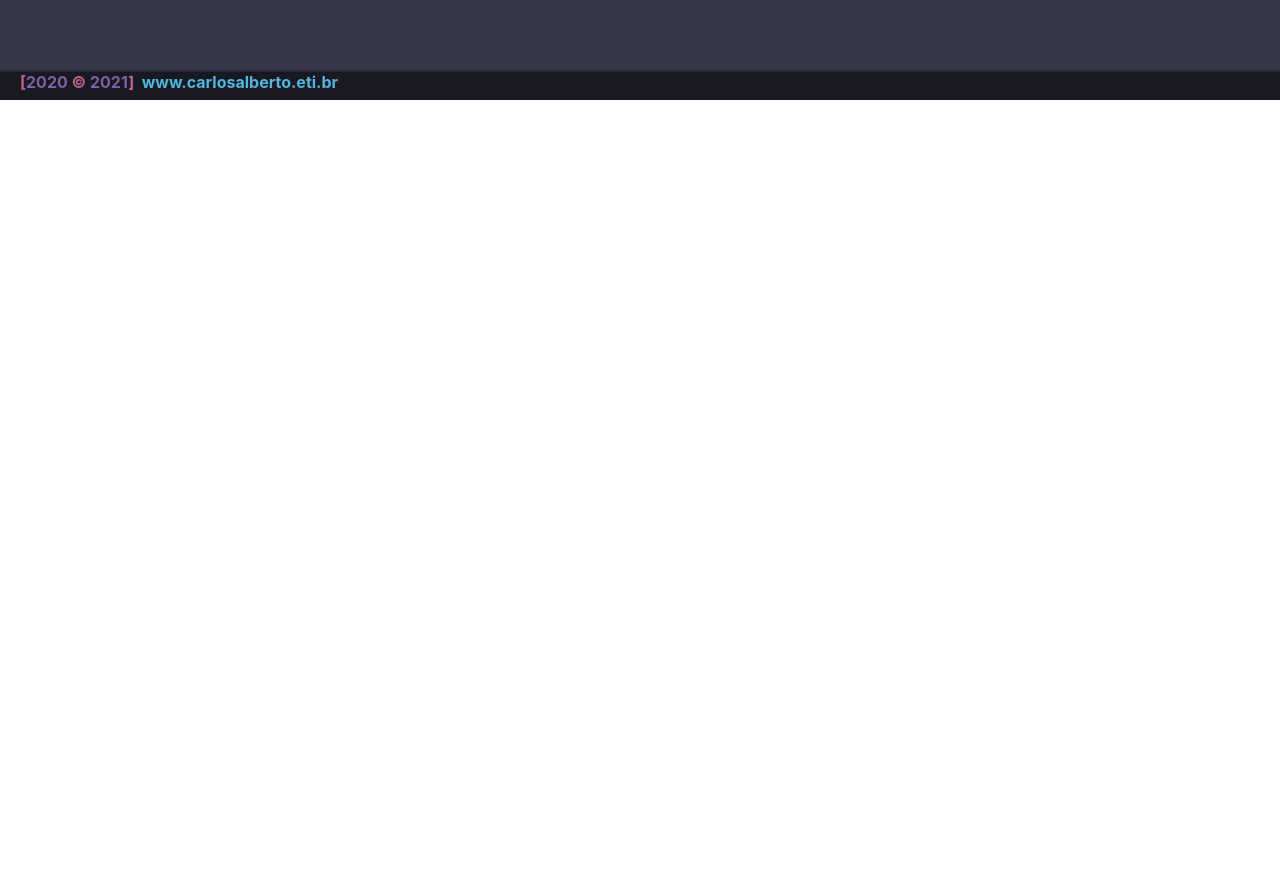
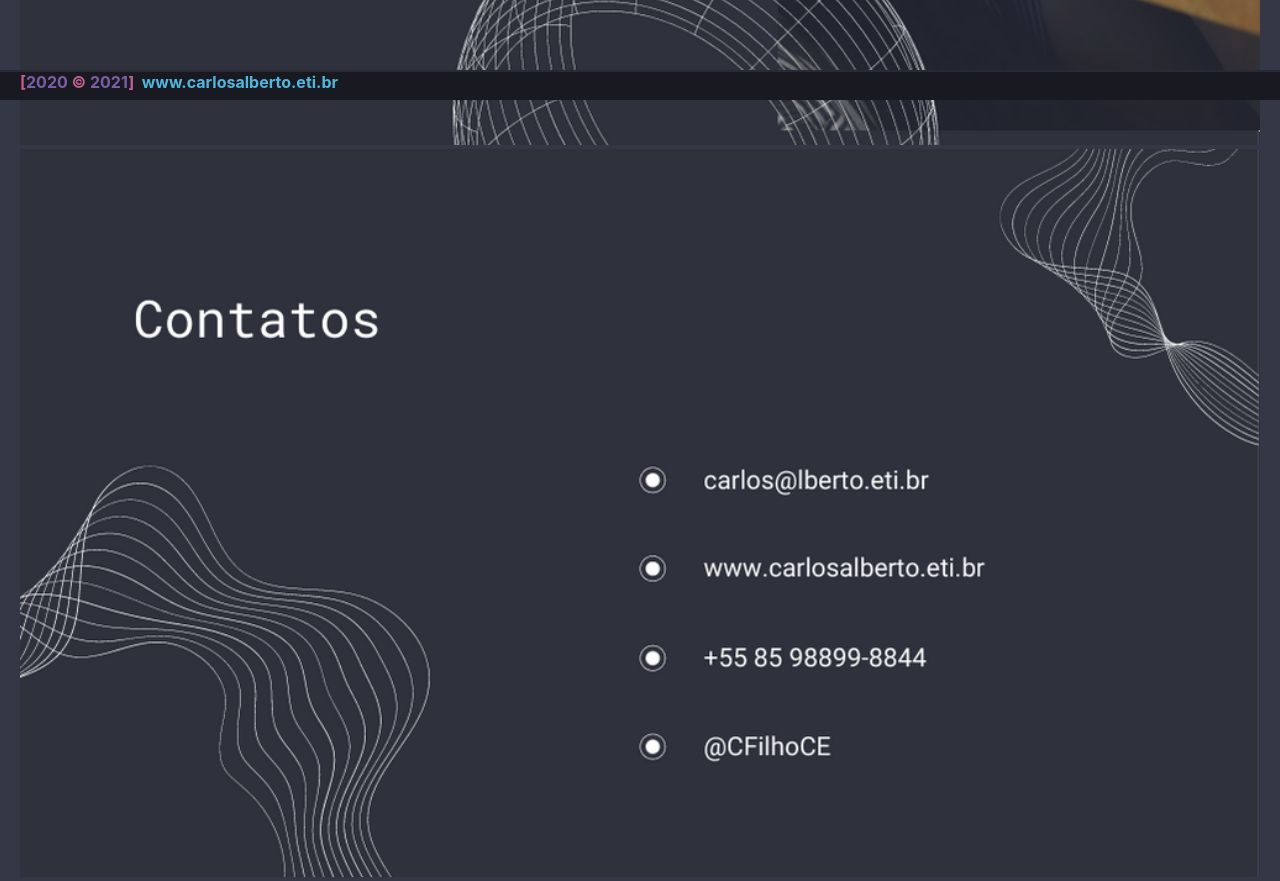
Before and after one commit to calbertofilho/https---github.com-calbertofilho-meu-portfolio, a Next.js app: page / in a window 1280 px wide. Shown: the part 700-1581 px from the top of the page. Before the commit the page ends 800 px from the top, so only its background shows below. Built offline with nearby package versions, Linux system fonts and the light colour scheme.

Commit message:
Update 12-11-2021

```diff
--- a/pages/index.js
+++ b/pages/index.js
@@ -7,18 +7,18 @@ export default function Home() {
   return (
     <div className={styles.container}>
       <Head>
-        <title>Carlos Alberto ETI [Home]</title>
+        <title>Carlos Alberto ETI</title>
       </Head>
 
       <header className={styles.header}>
         <div className={styles.logo}>
-          <Link href="http://www.carlosalberto.eti.br">
+          <Link href="#">
             <a><Image src="/logo.png" alt="Carlos Alberto ETI Logo" width="322" height="94" /></a>
           </Link>
         </div>
 
         <div className={styles.menu}>
-          <Link href="#">
+          <Link href="#Contato">
             <a className={styles.btn}>Contato</a>
           </Link>
           &nbsp;
@@ -37,7 +37,19 @@ export default function Home() {
       </header>
 
       <main className={styles.main}>
-        . . .
+        {/* <iframe src="https://www.canva.com/design/DAEonCTEy38/BdIyfrextOhv_ynAc3oXMw/view?embed" width="100%" height="100%" frameBorder="0" allowFullScreen sandbox /> */}
+        <Link href="#">
+          <a>
+            <Image src="/home.png" alt="Carlos Alberto ETI Home" width="2008" height="1180" />
+          </a>
+        </Link>
+        <br />
+        <Link href="#Contato">
+          <a id="Contato">
+            <Image src="/contato.png" alt="Carlos Alberto ETI Contato" width="2008" height="1180" />
+          </a>
+        </Link>
+
       </main>
 
       <footer className={styles.footer}>
--- a/styles/Home.module.css
+++ b/styles/Home.module.css
@@ -12,6 +12,9 @@
   border-bottom: 2px solid #17181E;
   display: flex;
   flex-direction: row;
+  position: fixed;
+  top: 0;
+  width: 100%;
 }
 
 .logo {
@@ -53,9 +56,12 @@
 
 .main {
   padding: 0 20px;
+  margin-top: 116px;;
   flex: 1;
   background-color: #343745;
   color: #FFFFFF;
+  text-align: center;
+  z-index: -1;
 }
 
 .footer {
@@ -65,6 +71,11 @@
   padding: 0 20px;
   font-weight: bold;
   border-top: 2px solid #282A36;
+  position: fixed;
+  bottom: 0px;
+  left: 0px;
+  right: 0px;
+  margin-bottom: 0px;
 }
 
 .footer a {
--- a/styles/globals.css
+++ b/styles/globals.css
@@ -1,3 +1,11 @@
+html {
+    scroll-behavior: smooth;
+}
+
+html::-webkit-scrollbar {
+    display: none;
+}
+
 html,
 body {
   padding: 0;
```
Also changed, not shown: public/contato.png (added), public/home.png (added).
